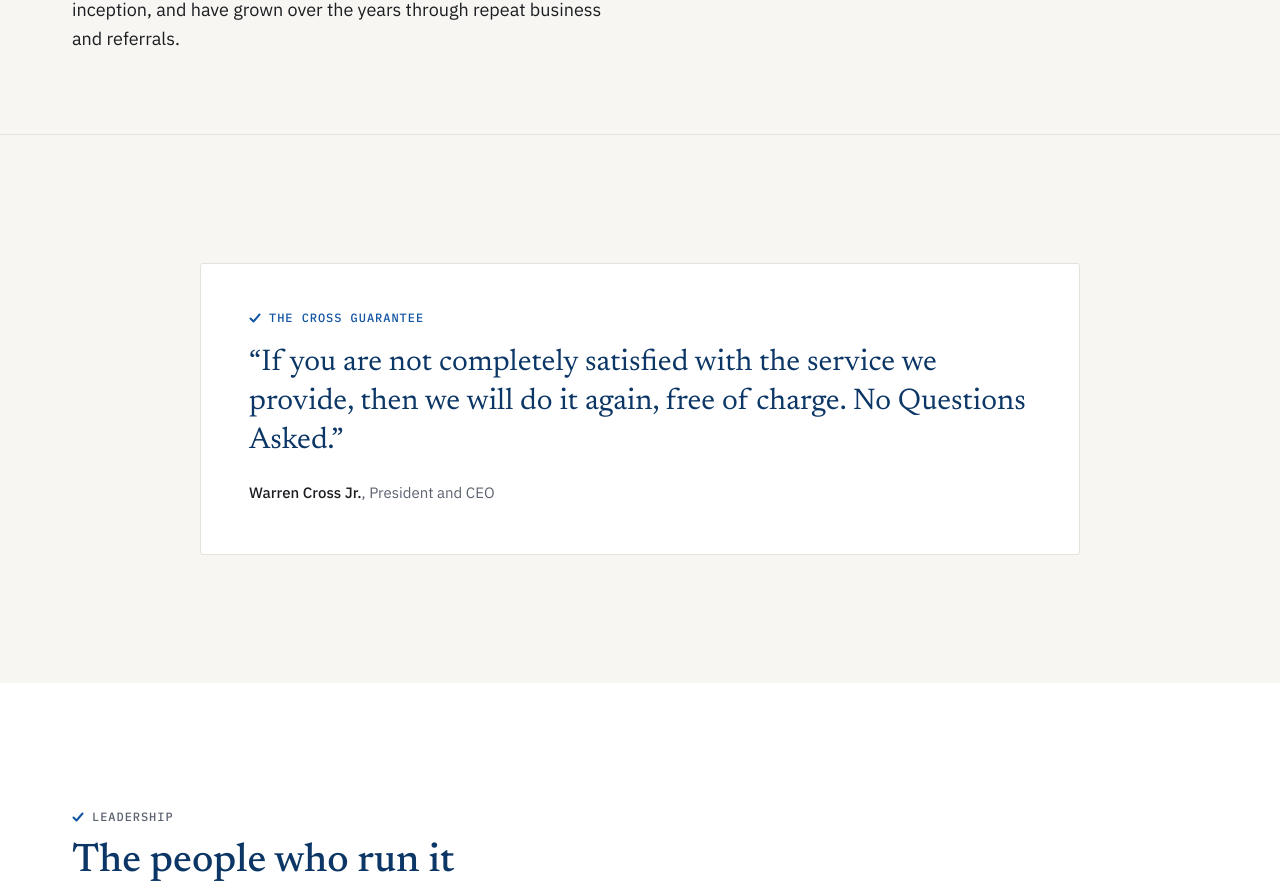
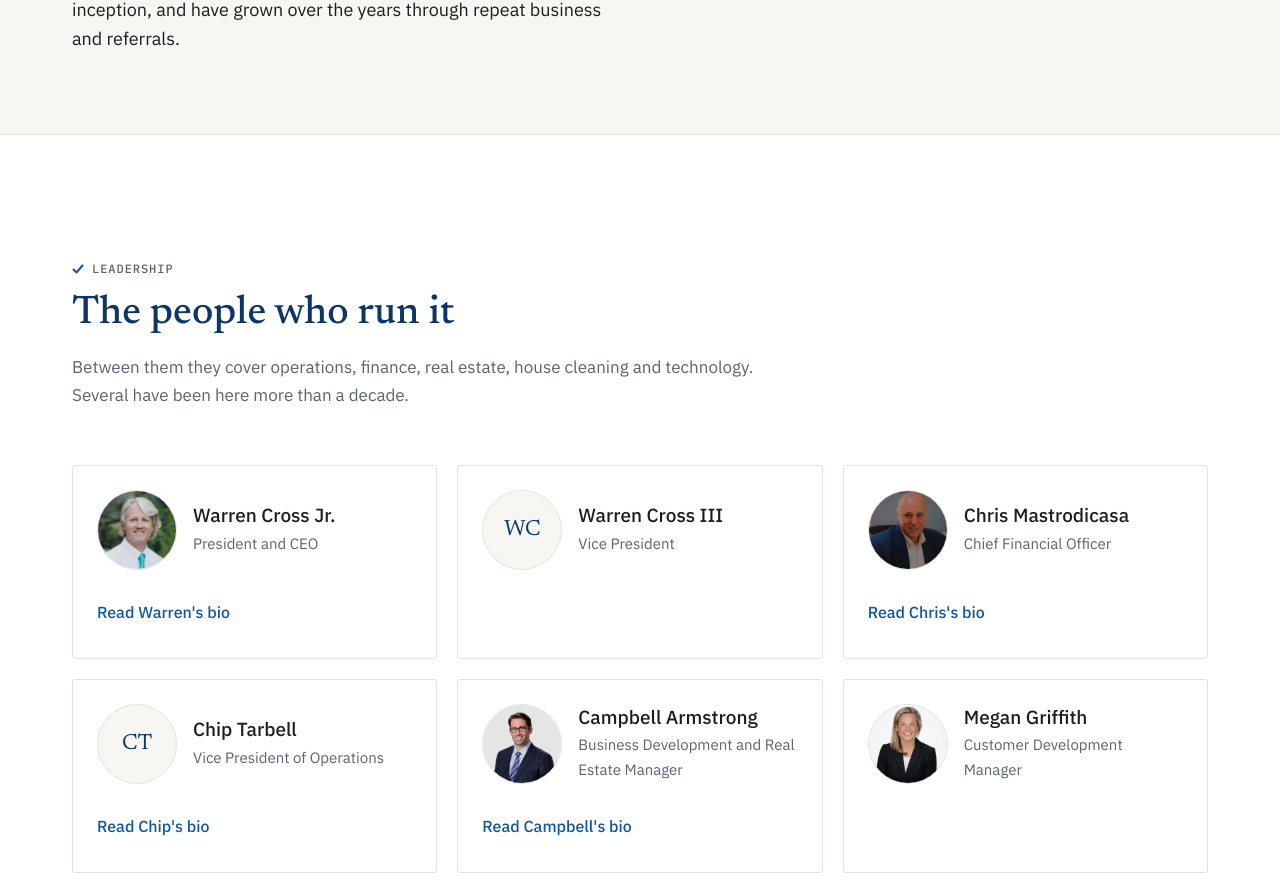
Before and after one commit to crossservicesgroup-ai/CrossServicesSite, a Next.js app: page /about in a window 1280 px wide. Shown: the part 690-1573 px from the top of the page. Built offline with nearby package versions, Linux system fonts and the light colour scheme.

Commit message:
Remove Cross Guarantee block from About page
Co-Authored-By: Claude Sonnet 5 <noreply@anthropic.com>

```diff
--- a/app/about/page.tsx
+++ b/app/about/page.tsx
@@ -4,7 +4,6 @@ import { pageMetadata } from "@/lib/seo";
 import { Container, Section, SectionHeader } from "@/components/ui/Section";
 import { MediaFrame } from "@/components/ui/Media";
 import { Reveal } from "@/components/ui/Reveal";
-import { GuaranteeBlock } from "@/components/blocks/GuaranteeBlock";
 import { TeamGrid } from "@/components/blocks/TeamGrid";
 
 export const metadata: Metadata = pageMetadata({
@@ -58,13 +57,6 @@ export default function AboutPage() {
         </Container>
       </section>
 
-      {/* ------------------------------------------------------ guarantee */}
-      <Section tone="paper">
-        <div className="mx-auto max-w-[880px]">
-          <GuaranteeBlock size="small" />
-        </div>
-      </Section>
-
       {/* ----------------------------------------------------------- team */}
       <Section tone="surface" id="team" labelledBy="team-heading" className="scroll-mt-24">
         <SectionHeader
```
